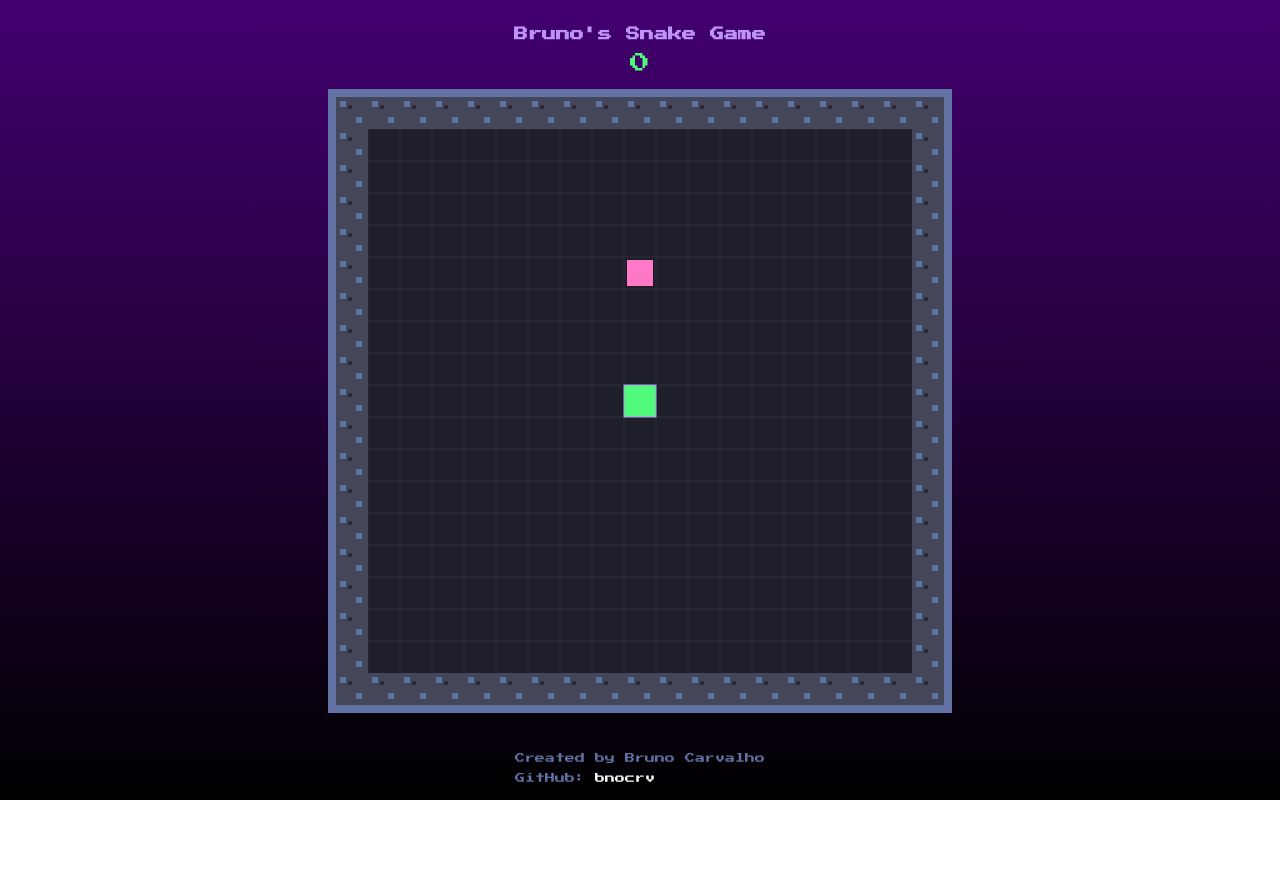
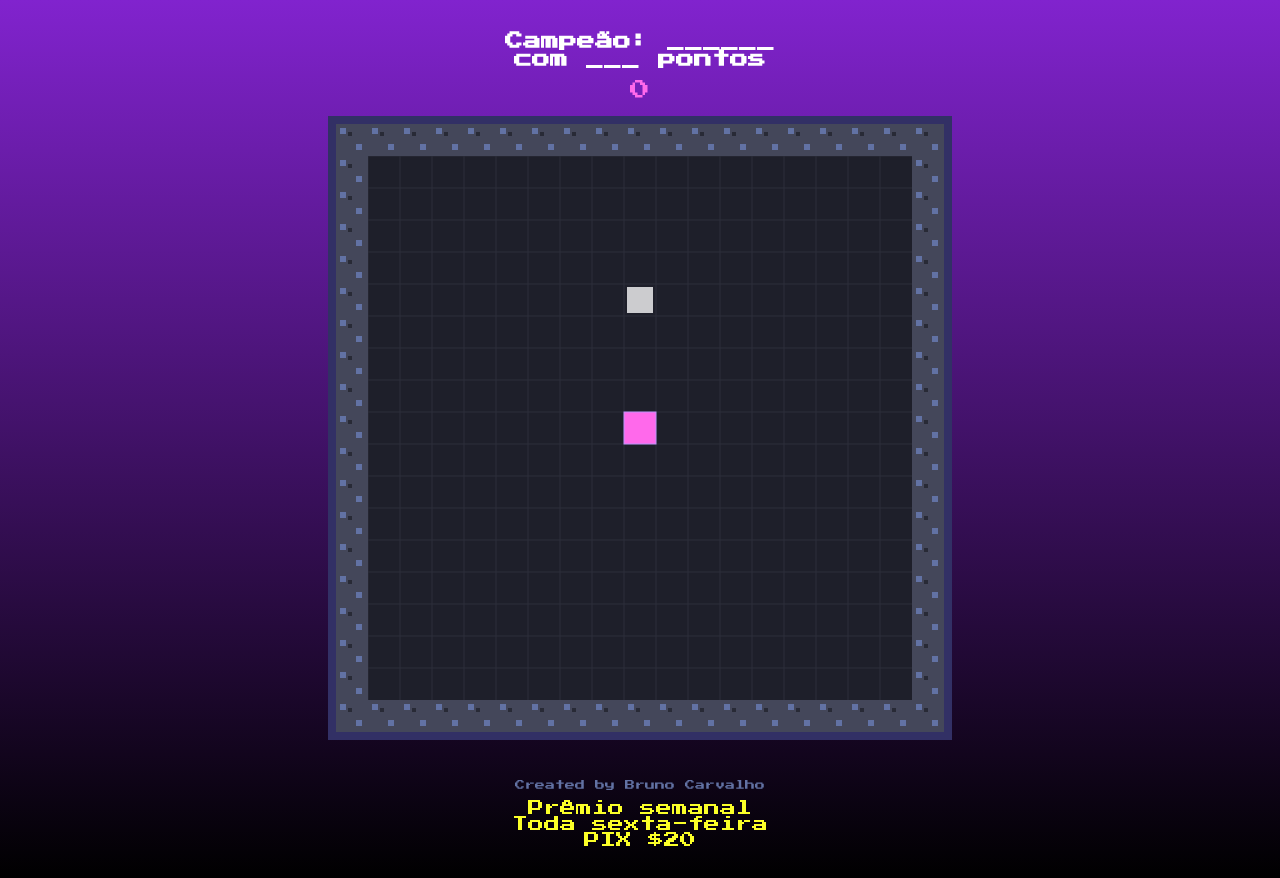
Before and after one commit to bnocrv/snake-javascript, a plain HTML site: page index.html in a window 1280 px wide. Before the commit the page ends 800 px from the top, so only its background shows below. Drawn offline with Linux system fonts and the light colour scheme; no server answers.

Commit message:
Primeiro commit - Snake Tournament

```diff
--- a/index.html
+++ b/index.html
@@ -3,33 +3,39 @@
 <head>
   <meta charset="UTF-8" />
   <meta name="viewport" content="width=device-width, initial-scale=1" />
-  <title>Snake 8‑Bit Dracula – Bruno Carvalho</title>
+  <title>Snake Tournament</title>
   <link rel="stylesheet" href="style.css" />
   <link rel="manifest" href="manifest.json" />
-<meta name="theme-color" content="#0f0" />
-
+  <meta name="theme-color" content="#0f0" />
 </head>
 <body>
-  <!-- Aqui mostra o título -->
-  <h1 id="titulo">Bruno's Snake Game</h1>
 
+  <h1 id="titulo">Campeão: ______<br>com ___ pontos</h1>
+  <div id="score">0</div>
+  <canvas id="snake" width="608" height="608"></canvas>
+  <div id="creditos">Created by Bruno Carvalho</div>
+  <div id="premio">Prêmio semanal<br>Toda sexta-feira<br>PIX $20</div>
 
-  <!-- Aqui mostra o placar -->
-  <div id="score">0</div>
+  <!-- Firebase compat SDK -->
+  <script src="https://www.gstatic.com/firebasejs/9.23.0/firebase-app-compat.js"></script>
+  <script src="https://www.gstatic.com/firebasejs/9.23.0/firebase-firestore-compat.js"></script>
 
-  <!-- Canvas onde o jogo acontece -->
-  <canvas id="snake" width="608" height="608"></canvas>
+  <script>
+    const firebaseConfig = {
+      apiKey: "AIzaSyDTgzi5L-yuG359GlSoY6jyi7tt5Erg9io",
+      authDomain: "snake-ranking-c9bea.firebaseapp.com",
+      projectId: "snake-ranking-c9bea",
+      storageBucket: "snake-ranking-c9bea.firebasestorage.app",
+      messagingSenderId: "468381360619",
+      appId: "1:468381360619:web:ea7bc9d15665220d7df9ae",
+      measurementId: "G-HC32V5CR6E"
+    };
 
-  <!-- Créditos no canto -->
-<div id="creditos">
-  Created by Bruno Carvalho<br><br>
-  GitHub:
-  <a href="https://github.com/bnocrv" target="_blank" style="color: white; text-decoration: none;">bnocrv</a>
-</div>
+    firebase.initializeApp(firebaseConfig);
+    const db = firebase.firestore();
+  </script>
 
-  <!-- Aqui vai o JavaScript -->
   <script src="script.js"></script>
-
 
 </body>
 </html>
--- a/script.js
+++ b/script.js
@@ -1,42 +1,188 @@
-// Snake Game 8-bit estilo Dracula
-// Criado por Bruno Carvalho | GitHub: bnocrv
-
-// Pegando o canvas e o contexto
 const cvs = document.getElementById('snake');
 const ctx = cvs.getContext('2d');
+const scoreEl = document.getElementById('score');
+const tituloEl = document.getElementById('titulo');
 
-// Tamanho de cada quadrado (bloco do jogo)
 const box = 32;
-
-// Quantidade de linhas e colunas
 const cols = 19, rows = 19;
 
-// Cores no estilo Dracula + pixelado
 const colors = {
   board: '#1e1f2a',
   border: '#44475a',
-  snakeHead: '#50fa7b',
-  snakeBody: '#6272a4',
+  snakeHead: '#ff69ebff',
+  snakeBody: '#cd4bd179',
   snakeBorder: '#bd93f9',
-  food: '#ff79c6'
+  food: '#ffffffc5'
 };
 
-// Sons do jogo
 const eat = new Audio('audio/eat.mp3');
 const dead = new Audio('audio/dead.mp3');
 const move = new Audio('audio/move.mp3');
 
-// Pontuação e direção
 let score = 0;
 let direction = null;
-
-// Cobra começa no centro
 let snake = [{ x: 9 * box, y: 9 * box }];
-
-// Gera posição da comida
 let food = pickFood();
 
-// Controle por teclado (funciona em PC)
+let highScore = 0;
+let highScoreName = '_______';
+
+async function loadChampion() {
+  try {
+    const doc = await db.collection("scores").doc("globalHighScore").get();
+    if (doc.exists) {
+      const data = doc.data();
+      highScore = data.score;
+      highScoreName = data.name;
+      tituloEl.innerHTML = `Campeão: ${highScoreName}<br>com ${highScore} pontos`;
+    }
+  } catch (e) {
+    console.error("Erro ao carregar campeão:", e);
+  }
+}
+
+async function tryUpdateChampion(finalScore) {
+  if (finalScore > highScore) {
+    const name = prompt("🏆 Novo recorde! Digite seu nome:");
+    if (!name) return;
+
+    try {
+      await db.collection("scores").doc("globalHighScore").set({
+        name: name.trim(),
+        score: finalScore
+      });
+      highScore = finalScore;
+      highScoreName = name.trim();
+      tituloEl.innerHTML = `Campeão: ${highScoreName}<br>com ${highScore} pontos`;
+      alert("🎉 Você é o novo campeão!");
+    } catch (e) {
+      console.error("Erro ao atualizar recorde:", e);
+    }
+  }
+}
+
+function pickFood() {
+  let newFood;
+  do {
+    const x = Math.floor(Math.random() * (cols - 2) + 1) * box;
+    const y = Math.floor(Math.random() * (rows - 2) + 1) * box;
+    newFood = { x, y };
+  } while (snake.some(segment => segment.x === newFood.x && segment.y === newFood.y));
+  return newFood;
+}
+
+function resetGame() {
+  score = 0;
+  snake = [{ x: 9 * box, y: 9 * box }];
+  direction = null;
+  food = pickFood();
+  scoreEl.textContent = score;
+}
+
+function collision(head) {
+  const min = box;
+  const max = (cols - 2) * box;
+  if (head.x < min || head.x > max || head.y < min || head.y > max) return true;
+  for (let i = 1; i < snake.length; i++) {
+    if (head.x === snake[i].x && head.y === snake[i].y) return true;
+  }
+  return false;
+}
+
+function update() {
+  if (!direction) return;
+
+  const head = { ...snake[0] };
+  if (direction === 'LEFT') head.x -= box;
+  if (direction === 'RIGHT') head.x += box;
+  if (direction === 'UP') head.y -= box;
+  if (direction === 'DOWN') head.y += box;
+
+  if (collision(head)) {
+    dead.play();
+    tryUpdateChampion(score);
+    resetGame();
+    return;
+  }
+
+  snake.unshift(head);
+
+  if (head.x === food.x && head.y === food.y) {
+    score++;
+    eat.play();
+    food = pickFood();
+  } else {
+    snake.pop();
+  }
+}
+
+function drawBoard() {
+  ctx.fillStyle = colors.board;
+  ctx.fillRect(0, 0, cvs.width, cvs.height);
+  drawGrid();
+
+  for (let i = 0; i < cols; i++) {
+    drawStone(i * box, 0);
+    drawStone(i * box, (rows - 1) * box);
+  }
+  for (let j = 0; j < rows; j++) {
+    drawStone(0, j * box);
+    drawStone((cols - 1) * box, j * box);
+  }
+}
+
+function drawStone(x, y) {
+  ctx.fillStyle = colors.border;
+  ctx.fillRect(x, y, box, box);
+
+  ctx.fillStyle = '#6272a4';
+  ctx.fillRect(x + 4, y + 4, 6, 6);
+  ctx.fillRect(x + 20, y + 20, 6, 6);
+
+  ctx.fillStyle = '#282a36';
+  ctx.fillRect(x + 12, y + 8, 4, 4);
+}
+
+function drawGrid() {
+  ctx.strokeStyle = "#2c2e3a";
+  ctx.lineWidth = 1;
+
+  for (let x = box; x < cvs.width - box; x += box) {
+    ctx.beginPath();
+    ctx.moveTo(x, box);
+    ctx.lineTo(x, cvs.height - box);
+    ctx.stroke();
+  }
+
+  for (let y = box; y < cvs.height - box; y += box) {
+    ctx.beginPath();
+    ctx.moveTo(box, y);
+    ctx.lineTo(cvs.width - box, y);
+    ctx.stroke();
+  }
+}
+
+function drawSnake() {
+  snake.forEach((s, i) => {
+    ctx.fillStyle = i === 0 ? colors.snakeHead : colors.snakeBody;
+    ctx.fillRect(s.x, s.y, box, box);
+    ctx.strokeStyle = colors.snakeBorder;
+    ctx.strokeRect(s.x, s.y, box, box);
+  });
+}
+
+function drawFood() {
+  const padding = 6;
+  ctx.fillStyle = colors.food;
+  ctx.fillRect(
+    food.x + padding / 2,
+    food.y + padding / 2,
+    box - padding,
+    box - padding
+  );
+}
+
+// Previne rolagem com setas
 document.addEventListener('keydown', e => {
   const key = e.key.toLowerCase();
   const map = {
@@ -50,38 +196,38 @@ document.addEventListener('keydown', e => {
   if (nd && nd !== opposite[direction]) {
     direction = nd;
     move.play();
+    e.preventDefault(); // ✅ impede scroll
   }
-});
+}, false);
 
-// Controle por swipe para celular (touchscreen)
+// Previne rolagem com swipe no canvas
+cvs.addEventListener('touchmove', e => {
+  e.preventDefault();
+}, { passive: false });
+
 let touchStartX = 0;
 let touchStartY = 0;
 let touchEndX = 0;
 let touchEndY = 0;
-const minSwipeDistance = 30; // distância mínima para considerar swipe
+const minSwipeDistance = 30;
 
-// Evento quando o dedo toca a tela
 document.addEventListener('touchstart', e => {
   touchStartX = e.changedTouches[0].screenX;
   touchStartY = e.changedTouches[0].screenY;
 }, false);
 
-// Evento quando o dedo sai da tela
 document.addEventListener('touchend', e => {
   touchEndX = e.changedTouches[0].screenX;
   touchEndY = e.changedTouches[0].screenY;
   handleSwipe();
 }, false);
 
-// Função que detecta direção do swipe
 function handleSwipe() {
   const deltaX = touchEndX - touchStartX;
   const deltaY = touchEndY - touchStartY;
 
-  // Se swipe muito curto, ignora
   if (Math.abs(deltaX) < minSwipeDistance && Math.abs(deltaY) < minSwipeDistance) return;
 
-  // Swipe horizontal
   if (Math.abs(deltaX) > Math.abs(deltaY)) {
     if (deltaX > 0 && direction !== 'LEFT') {
       direction = 'RIGHT';
@@ -91,7 +237,6 @@ function handleSwipe() {
       move.play();
     }
   } else {
-    // Swipe vertical
     if (deltaY > 0 && direction !== 'UP') {
       direction = 'DOWN';
       move.play();
@@ -102,148 +247,14 @@ function handleSwipe() {
   }
 }
 
-// Função pra gerar comida em lugar aleatório
-function pickFood() {
-  const x = Math.floor(Math.random() * (cols - 2) + 1) * box;
-  const y = Math.floor(Math.random() * (rows - 2) + 1) * box;
-  return { x, y };
-}
-
-// Reinicia o jogo
-function resetGame() {
-  score = 0;
-  snake = [{ x: 9 * box, y: 9 * box }];
-  direction = null;
-  food = pickFood();
-  document.getElementById('score').textContent = score;
-}
-
-// Desenha o fundo do tabuleiro e bordas
-function drawBoard() {
-  ctx.fillStyle = colors.board;
-  ctx.fillRect(0, 0, cvs.width, cvs.height);
-
-  drawGrid(); // chama a função que desenha o grid
-
-  // Paredes nas bordas
-  for (let i = 0; i < cols; i++) {
-    drawStone(i * box, 0);
-    drawStone(i * box, (rows - 1) * box);
-  }
-  for (let j = 0; j < rows; j++) {
-    drawStone(0, j * box);
-    drawStone((cols - 1) * box, j * box);
-  }
-}
-
-// Desenha um bloquinho de pedra
-function drawStone(x, y) {
-  ctx.fillStyle = colors.border;
-  ctx.fillRect(x, y, box, box);
-
-  ctx.fillStyle = '#6272a4';
-  ctx.fillRect(x + 4, y + 4, 6, 6);
-  ctx.fillRect(x + 20, y + 20, 6, 6);
-
-  ctx.fillStyle = '#282a36';
-  ctx.fillRect(x + 12, y + 8, 4, 4);
-}
-
-// Desenha o grid de fundo (linhas)
-function drawGrid() {
-  ctx.strokeStyle = "#2c2e3a"; // cor discreta
-  ctx.lineWidth = 1;
-
-  // Linhas verticais
-  for (let x = box; x < cvs.width - box; x += box) {
-    ctx.beginPath();
-    ctx.moveTo(x, box);
-    ctx.lineTo(x, cvs.height - box);
-    ctx.stroke();
-  }
-
-  // Linhas horizontais
-  for (let y = box; y < cvs.height - box; y += box) {
-    ctx.beginPath();
-    ctx.moveTo(box, y);
-    ctx.lineTo(cvs.width - box, y);
-    ctx.stroke();
-  }
-}
-
-// Desenha a cobra
-function drawSnake() {
-  snake.forEach((s, i) => {
-    ctx.fillStyle = i === 0 ? colors.snakeHead : colors.snakeBody;
-    ctx.fillRect(s.x, s.y, box, box);
-    ctx.strokeStyle = colors.snakeBorder;
-    ctx.strokeRect(s.x, s.y, box, box);
-  });
-}
-
-// Desenha a comida (um pouco menor que o bloco)
-function drawFood() {
-  const padding = 6; // deixa um espaço pra parecer menor
-  ctx.fillStyle = colors.food;
-  ctx.fillRect(
-    food.x + padding / 2,
-    food.y + padding / 2,
-    box - padding,
-    box - padding
-  );
-}
-
-// Verifica se bateu na parede ou no corpo
-function collision(head) {
-  const min = box;
-  const max = (cols - 2) * box;
-  if (head.x < min || head.x > max || head.y < min || head.y > max) return true;
-
-  // Se bater no próprio corpo
-  for (let i = 1; i < snake.length; i++)
-    if (head.x === snake[i].x && head.y === snake[i].y) return true;
-
-  return false;
-}
-
-// Atualiza o jogo
-function update() {
-  if (!direction) return;
-
-  const head = { ...snake[0] };
-  if (direction === 'LEFT') head.x -= box;
-  if (direction === 'RIGHT') head.x += box;
-  if (direction === 'UP') head.y -= box;
-  if (direction === 'DOWN') head.y += box;
-
-  if (collision(head)) {
-    dead.play();
-    alert('Game Over! Score: ' + score);
-    resetGame();
-    return;
-  }
-
-  snake.unshift(head);
-
-  // Se comer a comida
-  if (head.x === food.x && head.y === food.y) {
-    score++;
-    eat.play();
-    food = pickFood();
-  } else {
-    snake.pop();
-  }
-}
-
-// Função principal do jogo
 function gameLoop() {
   update();
   drawBoard();
   drawSnake();
   drawFood();
-  document.getElementById('score').textContent = score;
+  scoreEl.textContent = score;
 }
 
-// Começa o jogo
+loadChampion();
 resetGame();
-setInterval(gameLoop, 120); // velocidade do jogo
+setInterval(gameLoop, 120);
--- a/style.css
+++ b/style.css
@@ -1,48 +1,60 @@
 @import url('https://fonts.googleapis.com/css2?family=Press+Start+2P&display=swap');
 
-/* Fundo com imagem personalizada */
+html, body {
+  height: auto;
+  min-height: 100vh;
+  overflow-x: hidden;
+}
+
+/* Estilo geral */
 body {
   margin: 0;
-  background: linear-gradient(to bottom, #430070, #000000);
+  background: linear-gradient(to bottom, #8123ce, #000000);
   display: flex;
   justify-content: center;
   align-items: center;
-  height: 100vh;
   font-family: 'Press Start 2P', monospace;
   color: #f8f8f2;
   user-select: none;
   flex-direction: column;
+  padding: 20px;
 }
 
-/* Canvas centralizado */
 canvas {
   image-rendering: pixelated;
-  background: #1e1f2a;
-  border: 8px solid #6272a4;
+  background: #4552e6;
+  border: 8px solid #271e1ea4;
   box-sizing: border-box;
   margin-bottom: 20px;
-  max-width: 90vw;  /* ajuste de tamanho */
+  max-width: 90vw;
   height: auto;
 }
 
-/* Placar centralizado acima do canvas */
 #score {
   font-size: 20px;
-  color: #50fa7b;
+  color: #ff69ebff;
   margin-bottom: 16px;
 }
 
-/* Créditos no rodapé */
+#titulo {
+  font-size: 18px;
+  color: #ffffff;
+  margin-bottom: 12px;
+  text-align: center;
+}
+
 #creditos {
   font-size: 10px;
   color: #6272a4;
   margin-top: 20px;
+  text-align: center;
 }
 
-/* Título do game */
-#titulo {
-  font-size: 14px;
-  color: #bd93f9;
-  margin-bottom: 12px;
+#premio {
   text-align: center;
+  position: relative;
+  color: #fbff28;
+  margin: 0 auto;
+  width: fit-content;
+  padding: 10px;
 }
```
